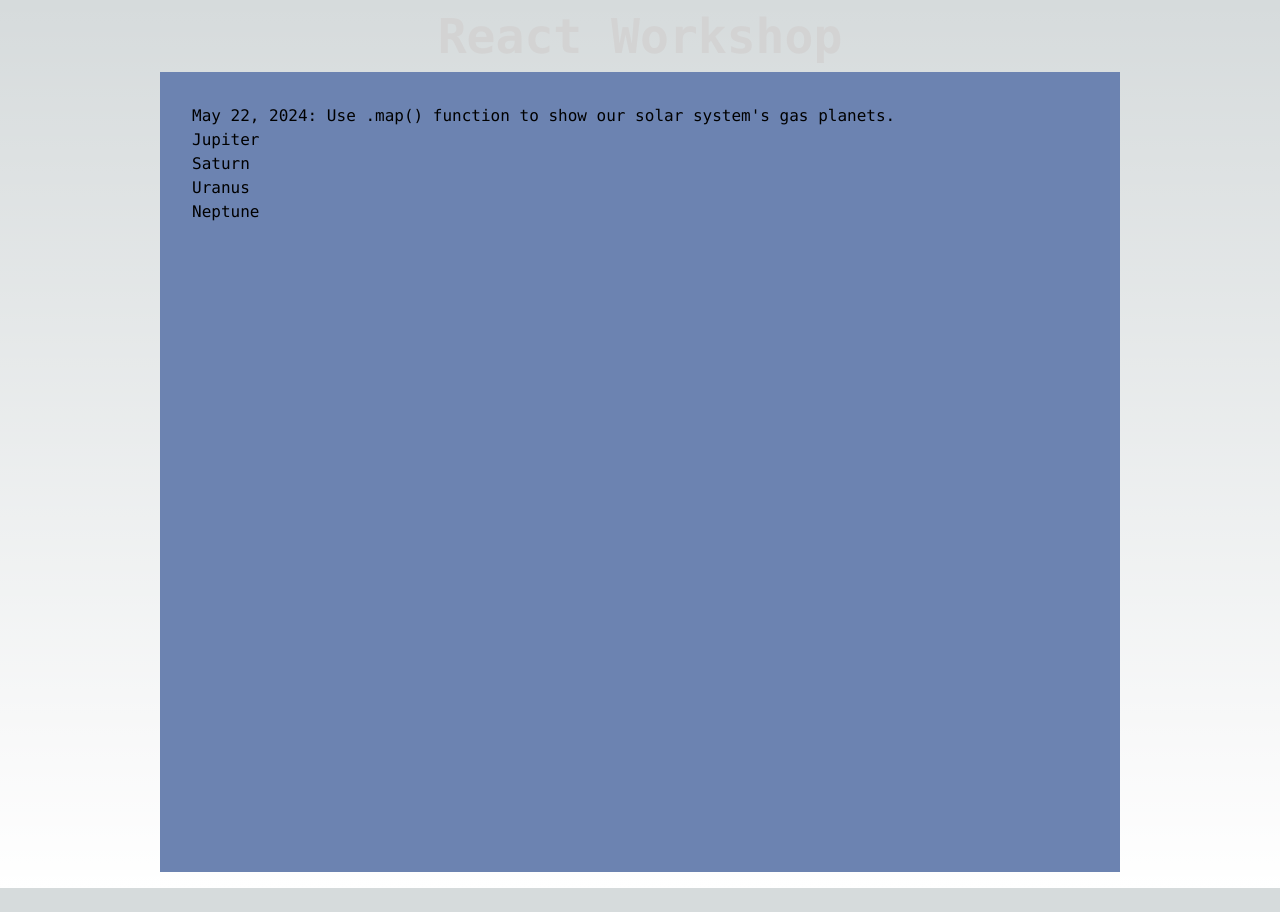
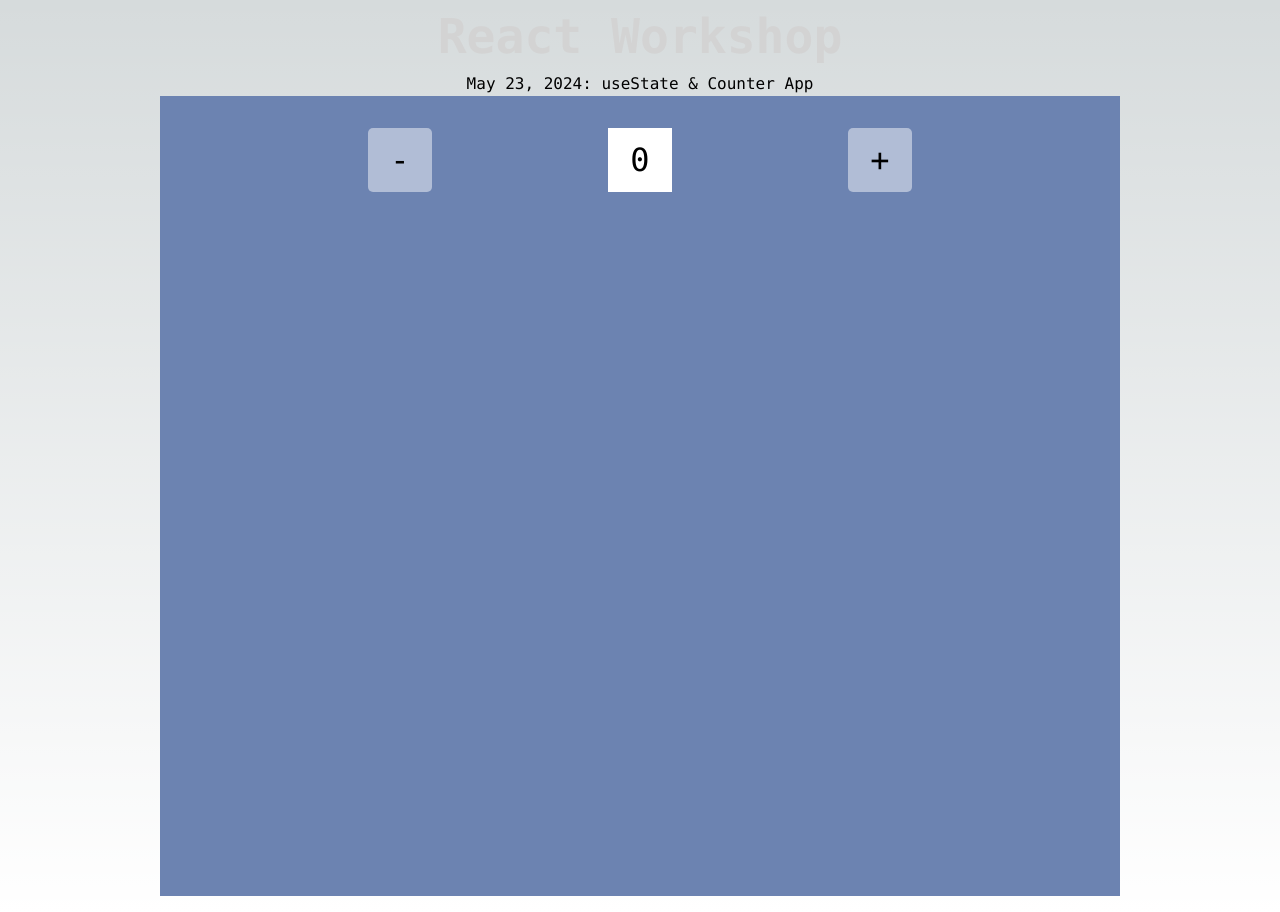
Before and after one commit to ellewright/React-Workshop, a Next.js app: page / in a window 1280 px wide. Before the commit the page ends 888 px from the top, so only its background shows below. Built offline with nearby package versions, Linux system fonts and the light colour scheme.

Commit message:
Counter app

```diff
--- a/src/app/globals.css
+++ b/src/app/globals.css
@@ -55,3 +55,21 @@ body {
   background-color: rgb(108, 131, 177);
   padding: 2rem;
 }
+
+.counter button {
+  width: 64px;
+  height: 64px;
+  background-color: #b1bdd6;
+  border-radius: 5px;
+  font-size: 32px;
+}
+
+.count {
+  width: 64px;
+  display: flex;
+  justify-content: center;
+  align-items: center;
+  color: black;
+  background-color: white;
+  font-size: 32px;
+}
--- a/src/app/page.js
+++ b/src/app/page.js
@@ -6,4 +6,4 @@ export default function Home() {
       <Workshop />
     </main>
   );
-}
+};
--- /dev/null
+++ b/src/components/Counter.js
@@ -0,0 +1,38 @@
+"use client";
+
+import { useState } from "react";
+
+export default function Counter() {
+    const [count, setCount] = useState(0);
+
+    const add = () => {
+        setCount(count + 1);
+
+        if (count === 5) {
+            alert("6.");
+        }
+    }
+
+    const subtract = () => {
+        if (count <= 0) return;
+        setCount(count - 1);
+
+        if (count === 7) {
+            alert("6.");
+        }
+    }
+
+    return (
+        <div className="flex justify-evenly counter">
+            <div className="subtract-btn">
+                <button onClick={subtract}>-</button>
+            </div>
+            <div className="count">
+                {count}
+            </div>
+            <div className="add-btn">
+                <button onClick={add}>+</button>
+            </div>
+        </div>
+    );
+}
--- a/src/components/Workshop.js
+++ b/src/components/Workshop.js
@@ -1,30 +1,8 @@
-import { Planets } from "./Planets";
+import Counter from "./Counter";
 function Workspace() {
-
-    const planets = [
-      { planet: "Mercury", isGasPlanet: false },
-      { planet: "Venus", isGasPlanet: false },
-      { planet: "Earth", isGasPlanet: false },
-      { planet: "Mars", isGasPlanet: false },
-      { planet: "Jupiter", isGasPlanet: true },
-      { planet: "Saturn", isGasPlanet: true },
-      { planet: "Uranus", isGasPlanet: true },
-      { planet: "Neptune", isGasPlanet: true },
-      { planet: "Pluto", isGasPlanet: false },
-    ];
-
     return (
         <div className="workspace">
-          <p>May 22, 2024: Use .map() function to show our solar system&apos;s gas planets.</p>
-          <div>
-          {planets.map((planet, key) => {
-            if (planet.isGasPlanet) {
-              return (
-                <Planets key={key} planet={planet.planet} />
-              );
-            }
-          })}
-          </div>
+          <Counter />
         </div>
     );
 };
@@ -35,6 +13,9 @@ export default function Workshop() {
         <div className="workshop-title">
           <h1>React Workshop</h1>
         </div>
+        <div className="date">
+          <p>May 23, 2024: useState & Counter App</p>
+        </div>
         <Workspace />
       </div>
     );
```
